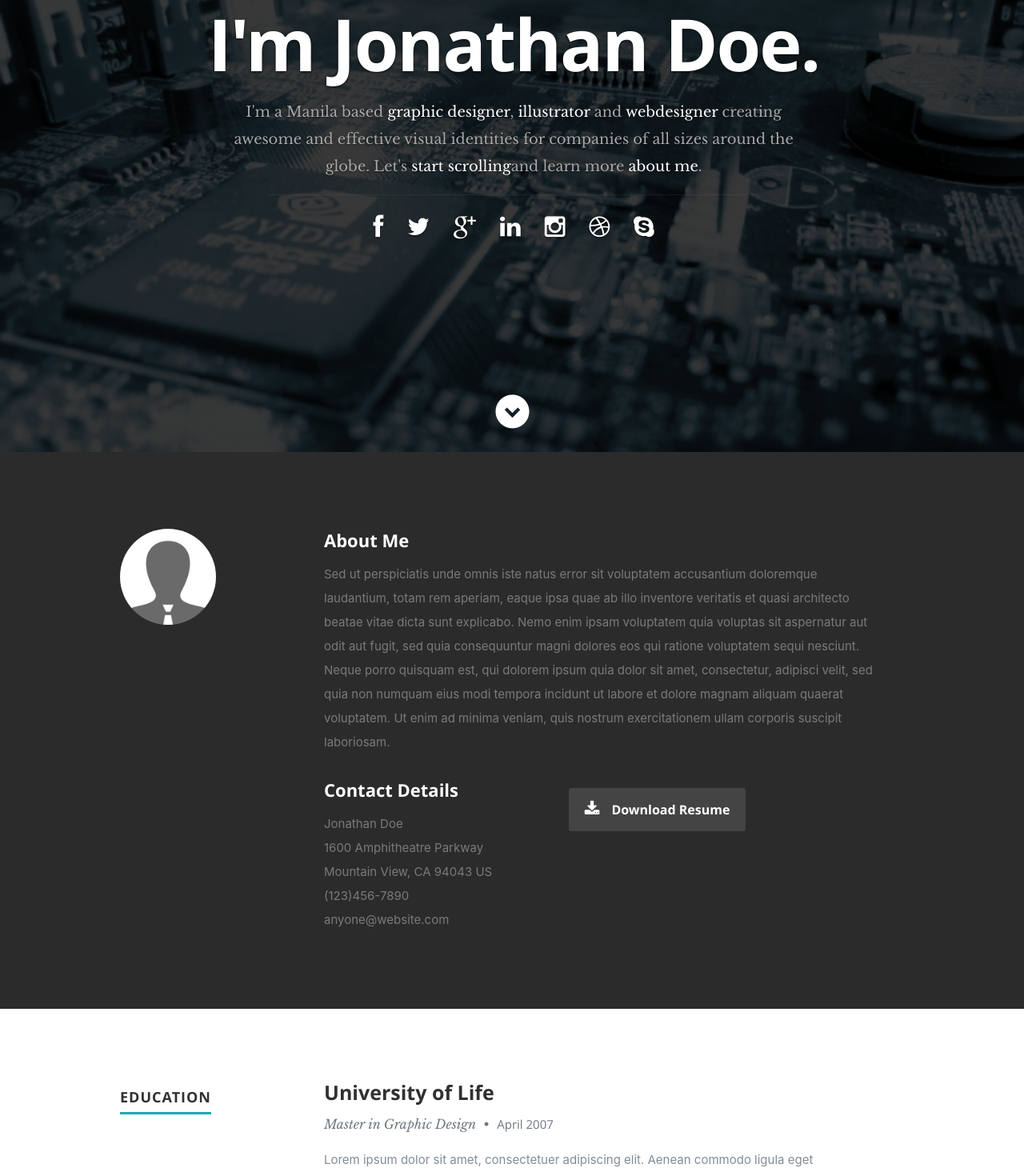
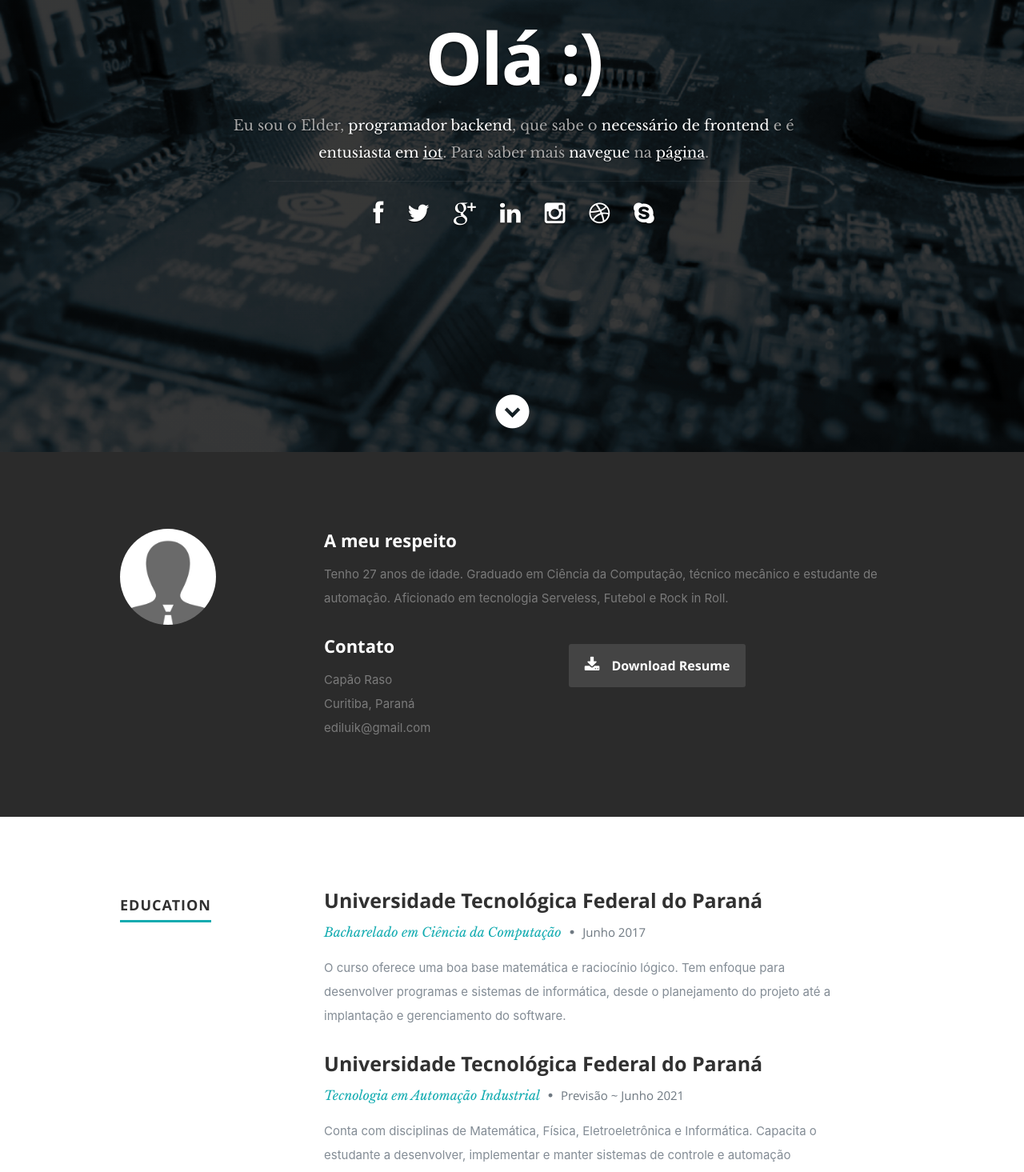
Before and after one commit to ElderLK/portifolio-react, a React (Create React App) app: page / in a window 1280 px wide. Shown: the part 197-1662 px from the top of the page at 80% size. Built offline with nearby package versions, Linux system fonts and the light colour scheme.

Commit message:
Add content

```diff
--- a/src/components/about/about.jsx
+++ b/src/components/about/about.jsx
@@ -1,5 +1,19 @@
 import React, { Component } from 'react';
 export default class About extends Component {
+
+  calculate_age = (dob1) => {
+    var today = new Date();
+    var birthDate = new Date(dob1);  // create a date object directly from `dob1` argument
+    var age_now = today.getFullYear() - birthDate.getFullYear();
+    var m = today.getMonth() - birthDate.getMonth();
+    if (m < 0 || (m === 0 && today.getDate() < birthDate.getDate()))
+    {
+        age_now--;
+    }
+    return age_now;
+  }
+
+
   render() {
     return (
       <React.Fragment>
@@ -9,24 +23,20 @@ export default class About extends Component {
               <img className="profile-pic" src="images/profilepic.jpg" alt />
             </div>
             <div className="nine columns main-col">
-              <h2>About Me</h2>
-              <p>Sed ut perspiciatis unde omnis iste natus error sit voluptatem accusantium doloremque laudantium, totam rem aperiam,
-                eaque ipsa quae ab illo inventore veritatis et quasi architecto beatae vitae dicta sunt explicabo. Nemo enim ipsam
-                voluptatem quia voluptas sit aspernatur aut odit aut fugit, sed quia consequuntur magni dolores eos qui ratione
-                voluptatem sequi nesciunt. Neque porro quisquam est, qui dolorem ipsum quia dolor sit amet, consectetur, adipisci velit,
-                sed quia non numquam eius modi tempora incidunt ut labore et dolore magnam aliquam quaerat voluptatem.
-                Ut enim ad minima veniam, quis nostrum exercitationem ullam corporis suscipit laboriosam.
+              <h2>A meu respeito</h2>
+              <p>Tenho {this.calculate_age('02-29-1992')} anos de idade. Graduado em Ciência da Computação, técnico mecânico e estudante de automação.
+              Aficionado em tecnologia Serveless, Futebol e Rock in Roll.
               </p>
               <div className="row">
                 <div className="columns contact-details">
-                  <h2>Contact Details</h2>
+                  <h2>Contato</h2>
                   <p className="address">
-                    <span>Jonathan Doe</span><br />
-                    <span>1600 Amphitheatre Parkway<br />
-                      Mountain View, CA 94043 US
+                    {/* <span>Jonathan Doe</span><br /> */}
+                    <span>Capão Raso<br />
+                      Curitiba, Paraná
                     </span><br />
-                    <span>(123)456-7890</span><br />
-                    <span>anyone@website.com</span>
+                    {/* <span>(123)456-7890</span><br /> */}
+                    <span>ediluik@gmail.com</span>
                   </p>
                 </div>
                 <div className="columns download">
--- a/src/components/header/header.jsx
+++ b/src/components/header/header.jsx
@@ -18,10 +18,10 @@ export default class Header extends Component {
           </nav> {/* end #nav-wrap */}
           <div className="row banner">
             <div className="banner-text">
-              <h1 className="responsive-headline">I'm Jonathan Doe.</h1>
-              <h3>I'm a Manila based <span>graphic designer</span>, <span>illustrator</span> and <span>webdesigner</span> creating awesome and
-                effective visual identities for companies of all sizes around the globe. Let's <a className="smoothscroll" href="#about">start scrolling</a>
-                and learn more <a className="smoothscroll" href="#about">about me</a>.</h3>
+              <h1 className="responsive-headline">Olá :)</h1>
+              <h3>Eu sou o Elder, <span> programador backend</span>, que sabe o<span> necessário de frontend</span> e é <span>entusiasta em <u><a href="https://pt.wikipedia.org/wiki/Internet_das_coisas" target="_blank"> iot</a></u></span>.
+                Para saber mais <a className="smoothscroll" href="#about"> navegue </a>
+                na <u><a className="smoothscroll" href="#about">página</a></u>.</h3>
               <hr />
               <ul className="social">
                 <li><a href="#"><i className="fa fa-facebook" /></a></li>
--- a/src/components/resume/resume.jsx
+++ b/src/components/resume/resume.jsx
@@ -13,25 +13,31 @@ export default class Resume extends Component {
           <div className="nine columns main-col">
             <div className="row item">
               <div className="twelve columns">
-                <h3>University of Life</h3>
-                <p className="info">Master in Graphic Design <span>•</span> <em className="date">April 2007</em></p>
+                <h3>Universidade Tecnológica Federal do Paraná</h3>
+                <p className="info"><a href="http://www.utfpr.edu.br/estrutura-universitaria/pro-reitorias/prograd/catalogo-de-cursos-da-utfpr/ponta-grossa/ciencia-da-computacao" target="_black">
+                  Bacharelado em Ciência da Computação </a><span>•</span> <em className="date">Junho 2017</em></p>
                 <p>
-                  Lorem ipsum dolor sit amet, consectetuer adipiscing elit. Aenean commodo ligula eget dolor. Aenean massa.
-                  Cum sociis natoque penatibus et magnis dis parturient montes, nascetur ridiculus mus. Donec quam felis,
-                  ultricies nec, pellentesque eu, pretium quis, sem. Nulla consequat massa quis enim.
-                  Donec pede justo, fringilla vel, aliquet nec, vulputate eget, arcu. Nullam dictum felis eu pede mollis pretium.
+                  O curso oferece uma boa base matemática e raciocínio lógico. Tem enfoque para desenvolver programas e sistemas de informática, desde o planejamento do projeto até a implantação e gerenciamento do software.
                 </p>
               </div>
             </div> {/* item end */}
             <div className="row item">
               <div className="twelve columns">
-                <h3>School of Cool Designers</h3>
-                <p className="info">B.A. Degree in Graphic Design <span>•</span> <em className="date">March 2003</em></p>
+                <h3>Universidade Tecnológica Federal do Paraná</h3>
+                <p className="info"><a href="http://www.utfpr.edu.br/estrutura-universitaria/pro-reitorias/prograd/catalogo-de-cursos-da-utfpr/curitiba/tecnologia-em-automacao-industrial" target="_black">
+                  Tecnologia em Automação Industrial </a><span>•</span> <em className="date">Previsão ~ Junho 2021</em></p>
                 <p>
-                  This is Photoshop's version  of Lorem Ipsum. Proin gravida nibh vel velit auctor aliquet.
-                  Aenean sollicitudin, lorem quis bibendum auctor, nisi elit consequat ipsum, nec sagittis sem
-                  nibh id elit. Duis sed odio sit amet nibh vulputate cursus a sit amet mauris. Morbi accumsan
-                  ipsum velit. Nam nec tellus a odio tincidunt auctor a ornare odio. Sed non  mauris vitae erat
+                  Conta com disciplinas de Matemática, Física, Eletroeletrônica e Informática. Capacita o estudante a desenvolver, implementar e manter sistemas de controle e automação industrial com o objetivo de otimizar os processos.
+                </p>
+              </div>
+            </div> {/* item end */}
+            <div className="row item">
+              <div className="twelve columns">
+                <h3>SENAI PR</h3>
+                <p className="info"><a href="http://www.senaipr.org.br/" target="_black">
+                  Técnico Mecânico Industrial </a><span>•</span> <em className="date">Junho 2010</em></p>
+                <p>
+                  O profissional tem uma base de conhecimento dos componentes, processos e dinâmicas que envolvem o funcionamento das máquinas.
                 </p>
               </div>
             </div> {/* item end */}
```
